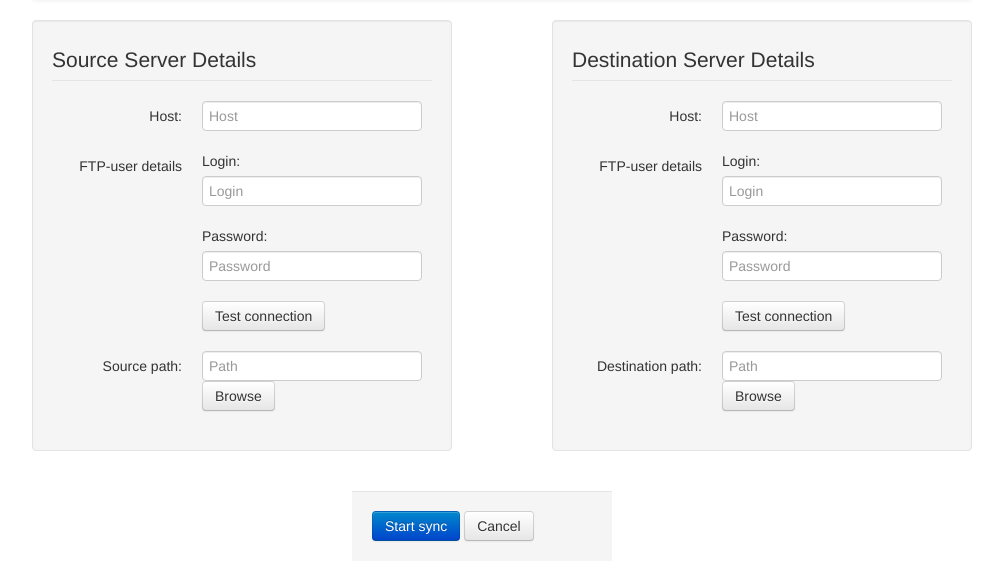
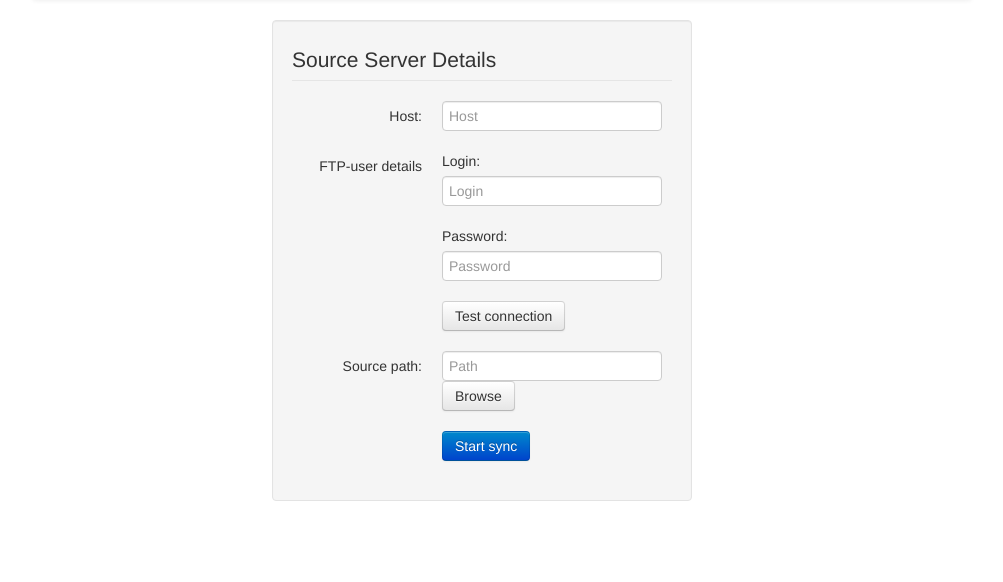
Before and after one commit to VFedyk/ftp-downloader, a PHP site: page / in a window 1280 px wide. Shown: the part 42-624 px from the top of the page, without its empty margins (138-1141 px from the left). Run offline with PHP 8.4, Linux system fonts and the light colour scheme.

Commit message:
Destination deleted.

```diff
--- a/index.php
+++ b/index.php
@@ -18,7 +18,7 @@
         </div>
 
         <div class="row">
-            <div class="well well-mini span5">
+            <div class="well well-mini span5 offset3">
                 <form class="form-horizontal">
                     <legend>Source Server Details</legend>
 
@@ -54,53 +54,14 @@
                         </div>
                     </div>
 
-                </form>
-            </div>
-
-            <div class="well well-mini span5 offset1">
-                <form class="form-horizontal">
-                    <legend>Destination Server Details</legend>
                     <div class="control-group">
-                        <label class="control-label" for="dstHost">Host:</label>
                         <div class="controls">
-                            <input type="text" id="dstHost" placeholder="Host">
+                            <button type="button" class="btn btn-primary" id="startProcess">Start sync</button>
                         </div>
                     </div>
 
-                    <div class="control-group">
-                        <p class="control-label">FTP-user details</label>
-                        <div class="controls">
-                            <div class="control-group">
-                                <label for="dstLogin">Login:</label>
-                                <input type="text" id="dstLogin" placeholder="Login">
-                            </div>
-
-                            <div class="control-group">
-                                <label for="dstPassword">Password:</label>
-                                <input type="password" id="dstPassword" placeholder="Password">
-                            </div>
-
-                            <button class="btn" id="dstTest">Test connection<div class="preloader"></div></button>
-                        </div>
-                    </div>
-
-                    <div class="control-group">
-                        <label class="control-label" for="dstDir">Destination path:</label>
-                        <div class="controls">
-                            <input type="text" id="dstDir" placeholder="Path">
-                            <button class="btn" id="dstBrowse">Browse<div class="preloader"></div></button>
-                        </div>
-                    </div>
                 </form>
             </div>
-        </div>
-
-    <div class="row">
-        <div class="form-actions span3 offset4">
-          <button type="button" class="btn btn-primary" id="startProcess">Start sync</button>
-          <button type="button" class="btn">Cancel</button>
-        </div>
-    </div>
 
     </div>
 
--- a/js/iface.js
+++ b/js/iface.js
@@ -1,13 +1,4 @@
 function step1checkingCallback (params) {
-    if (params.result) {
-        changeProgress(0, 'Checking connection to destination server...');
-        testConnection('dst', step2checkingCallback, {});
-    } else {
-        showError('Connection failed');
-    }
-}
-
-function step2checkingCallback (params) {
     if (params.result) {
         changeProgress(0, 'Trying to download file...');
         getDownloadProgress();
```
